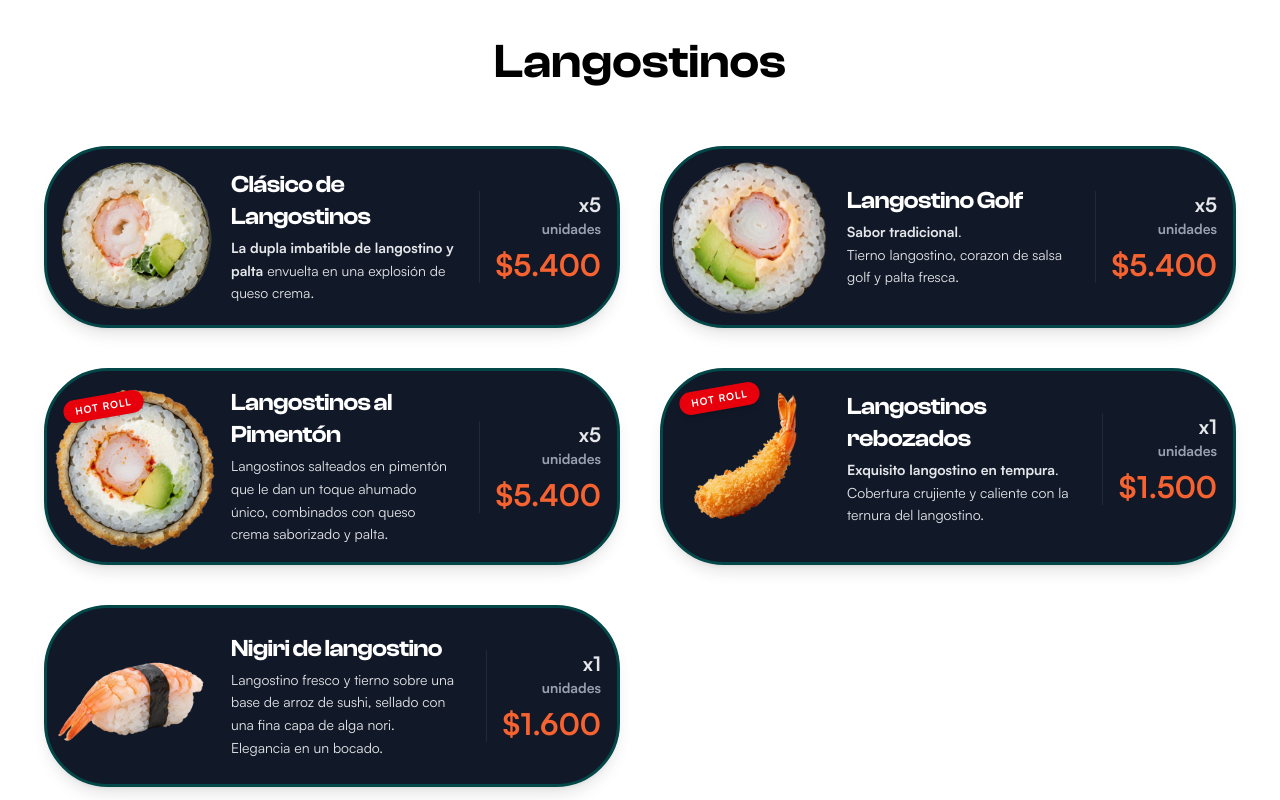
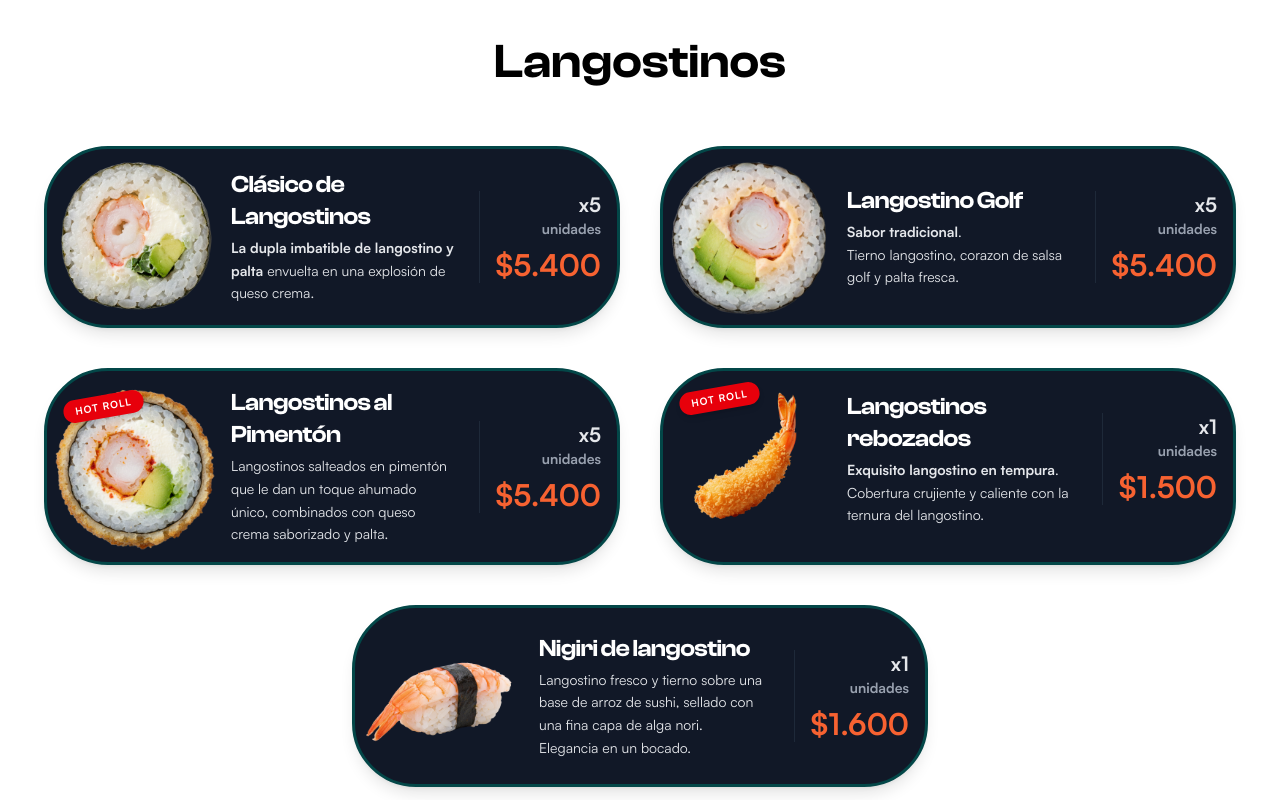
Before and after one commit to somoscomarcalabs/camasushi, a Next.js app: page / in a window 1280 px wide. Shown: the part 1300-2100 px from the top of the page. Built offline with nearby package versions, Linux system fonts and the light colour scheme; a web font is replaced by a local one.

Commit message:
unit-green

```diff
--- a/src/features/landing/components/Menu.tsx
+++ b/src/features/landing/components/Menu.tsx
@@ -9,17 +9,23 @@ interface MenuProps {
 export default function Menu({ categories }: MenuProps) {
   return (
     <div data-testid="menu-container" id="menu" className='grid grid-cols-1 md:p-[0.5rem] p-[1.5rem] justify-items-center dark:bg-foreground'>
-      <h1 className='text-6xl mt-20'>Nuestro Menú</h1>
+      <h1 className='text-6xl mt-20 text-center'>Nuestro Menú</h1>
       {
         categories.map((category) => (
           <div key={category.name}>
             <h1 className='text-center text-5xl dark:text-primary m-10'>{category.name}</h1>
             <div className='grid grid-cols-1 md:grid-cols-2'>
-              {category.items.map((item) => (
-                <div data-testid="menu-item" key={item.id} className='grid justify-items-center'>
-                  <SushiCard sushi={item} />
-                </div>
-              ))}
+              {category.items.map((item, index) => {
+
+                const isLastItem = index === category.items.length - 1;
+                const isOddCount = category.items.length % 2 !== 0;
+                const shouldSpan = isLastItem && isOddCount;
+                return (
+                  <div data-testid="menu-item" key={item.id} className={`grid justify-items-center ${shouldSpan ? "md:col-span-2" : ""}`}>
+                    <SushiCard sushi={item} />
+                  </div>
+                )
+              })}
             </div>
           </div>
         ))
```
